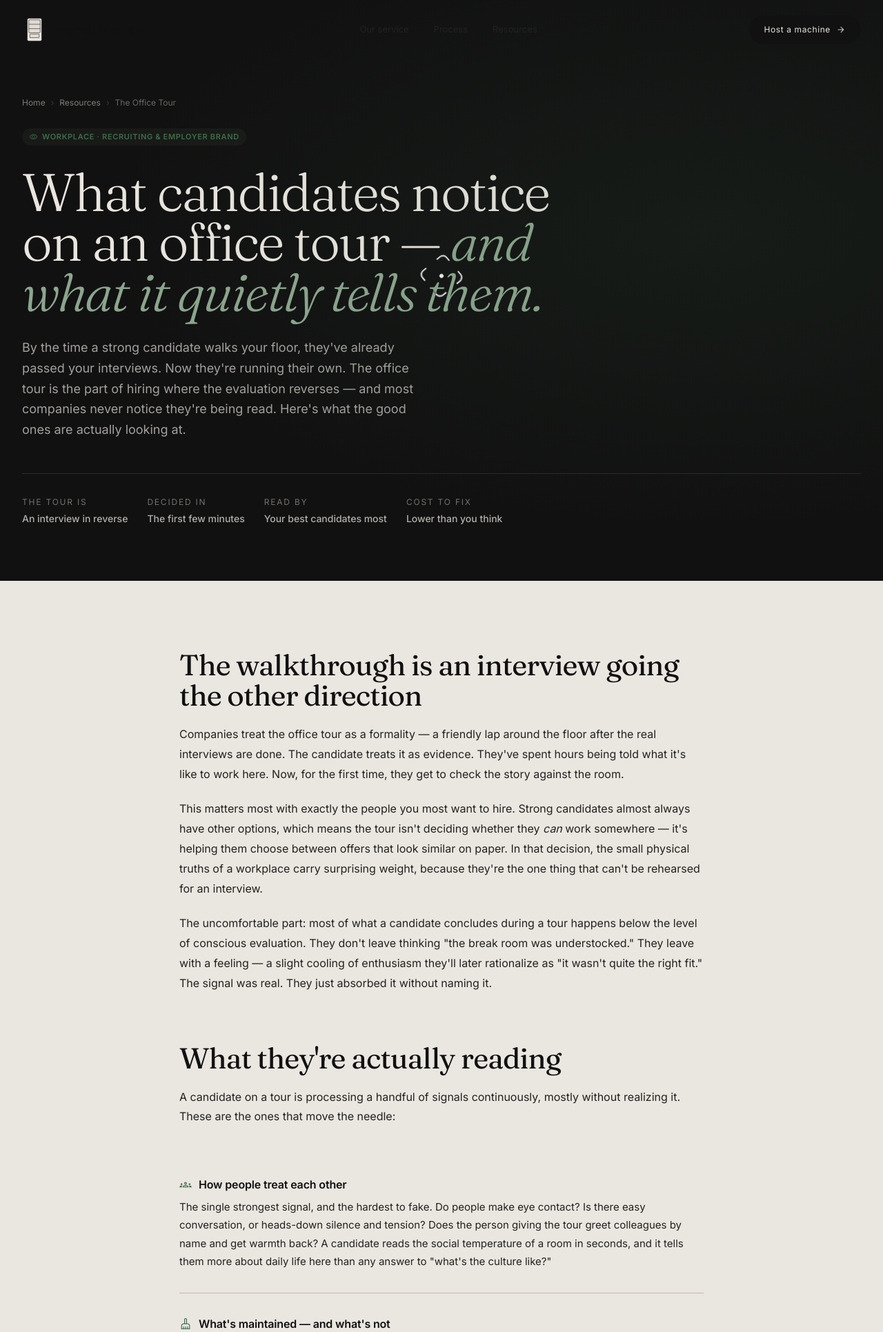
After one commit to Brendon-Chen/munch-machine, a Flask app: page /what-candidates-notice-on-an-office-tour in a window 1280 px wide. The commit adds this page. Shown: the top 1931 px of the page at 69% size. Run offline with Flask 3, Linux system fonts and the light colour scheme.

Commit message:
add new page, what-candidates-notice-on-an-office-tour

```diff
--- a/app.py
+++ b/app.py
@@ -204,6 +204,11 @@ def guide_turnover_cost():
     return render_template("pages/cost-of-employee-turnover.html", **_ctx())
 
 
+@app.route("/what-candidates-notice-on-an-office-tour")
+def guide_office_tour():
+    return render_template("pages/what-candidates-notice-office-tour.html", **_ctx())
+
+
 # --- Question-based pages ---
 
 @app.route("/how-office-vending-works")
--- /dev/null
+++ b/templates/pages/what-candidates-notice-office-tour.html
@@ -0,0 +1,160 @@
+{% extends "base.html" %}
+{% block title %}What Candidates Notice on an Office Tour (And What It Tells Them) | Munch Machine{% endblock %}
+{% block meta_description %}The in-person office tour is a silent interview running in the other direction. What top candidates actually read during the walkthrough — and the low-cost signals that quietly decide whether they accept your offer.{% endblock %}
+{% block canonical_path %}/what-candidates-notice-on-an-office-tour{% endblock %}
+{% block og_url_path %}/what-candidates-notice-on-an-office-tour{% endblock %}
+{% block og_title %}What Candidates Notice on an Office Tour | Munch Machine{% endblock %}
+{% block og_description %}The office tour is a silent interview going the other way. What candidates read in the walkthrough — and the cheap signals that decide whether they say yes.{% endblock %}
+{% block twitter_title %}What Candidates Notice on an Office Tour | Munch Machine{% endblock %}
+{% block twitter_description %}The walkthrough is an interview in reverse. What candidates actually read — and the low-cost signals that move offer decisions.{% endblock %}
+{% block schema %}
+<script type="application/ld+json">
+{"@context":"https://schema.org","@type":"Article","headline":"What Candidates Notice on an Office Tour (And What It Tells Them)","publisher":{"@type":"Organization","name":"Munch Machine"},"description":"An analysis of the signals job candidates read during an in-person office visit, how those signals shape offer-acceptance decisions, and the low-cost workplace details that disproportionately influence employer-brand impressions.","citation":[{"@type":"CreativeWork","name":"LinkedIn Global Talent Trends","author":"LinkedIn Corporation"},{"@type":"CreativeWork","name":"Glassdoor Candidate Experience Research","author":"Glassdoor, Inc."}]}
+</script>
+{% endblock %}
+{% block content %}
+
+<section class="page-hero">
+  <div class="wrap">
+    <nav class="breadcrumb">
+      <a href="{{ url_for('index') }}">Home</a>
+      <span class="sep">›</span>
+      <a href="{{ url_for('blog') }}">Resources</a>
+      <span class="sep">›</span>
+      <span>The Office Tour</span>
+    </nav>
+    <div class="research-badge"><span class="material-symbols-outlined" style="font-size:13px">visibility</span> Workplace · Recruiting & Employer Brand</div>
+    <h1>What candidates notice on an office tour — <em>and what it quietly tells them.</em></h1>
+    <p class="lead">By the time a strong candidate walks your floor, they've already passed your interviews. Now they're running their own. The office tour is the part of hiring where the evaluation reverses — and most companies never notice they're being read. Here's what the good ones are actually looking at.</p>
+    <div class="page-hero-meta">
+      <div class="meta-item">The tour is<strong>An interview in reverse</strong></div>
+      <div class="meta-item">Decided in<strong>The first few minutes</strong></div>
+      <div class="meta-item">Read by<strong>Your best candidates most</strong></div>
+      <div class="meta-item">Cost to fix<strong>Lower than you think</strong></div>
+    </div>
+  </div>
+</section>
+
+<section class="prose-section">
+  <div class="wrap"><div class="prose">
+
+    <h2>The walkthrough is an interview going the other direction</h2>
+    <p>Companies treat the office tour as a formality — a friendly lap around the floor after the real interviews are done. The candidate treats it as evidence. They've spent hours being told what it's like to work here. Now, for the first time, they get to check the story against the room.</p>
+    <p>This matters most with exactly the people you most want to hire. Strong candidates almost always have other options, which means the tour isn't deciding whether they <em>can</em> work somewhere — it's helping them choose between offers that look similar on paper. In that decision, the small physical truths of a workplace carry surprising weight, because they're the one thing that can't be rehearsed for an interview.</p>
+    <p>The uncomfortable part: most of what a candidate concludes during a tour happens below the level of conscious evaluation. They don't leave thinking "the break room was understocked." They leave with a feeling — a slight cooling of enthusiasm they'll later rationalize as "it wasn't quite the right fit." The signal was real. They just absorbed it without naming it.</p>
+
+    <h2>What they're actually reading</h2>
+    <p>A candidate on a tour is processing a handful of signals continuously, mostly without realizing it. These are the ones that move the needle:</p>
+
+    <div class="pillar-list">
+      <div class="pillar-item">
+        <h4><span class="material-symbols-outlined">groups</span>How people treat each other</h4>
+        <p>The single strongest signal, and the hardest to fake. Do people make eye contact? Is there easy conversation, or heads-down silence and tension? Does the person giving the tour greet colleagues by name and get warmth back? A candidate reads the social temperature of a room in seconds, and it tells them more about daily life here than any answer to "what's the culture like?"</p>
+      </div>
+      <div class="pillar-item">
+        <h4><span class="material-symbols-outlined">cleaning_services</span>What's maintained — and what's not</h4>
+        <p>The burned-out hallway light. The conference room whiteboard nobody's cleaned in weeks. The "out of order" sign that's gone yellow. None of these are large problems individually. Collectively they answer a question the candidate is asking quietly: when something here needs attention, does it get it? An office that lets small things rot signals how it will treat the small things that matter to <em>them</em>.</p>
+      </div>
+      <div class="pillar-item">
+        <h4><span class="material-symbols-outlined">local_cafe</span>The break room and kitchen</h4>
+        <p>This is the room candidates read most carefully, because it's the room that's explicitly <em>for</em> employees rather than for work. A well-kept, well-stocked break area says the company spends thought and money on people when no client is watching. An empty, cash-only, or neglected one says the opposite — loudly, and exactly where the candidate is imagining their own daily routine.</p>
+      </div>
+      <div class="pillar-item">
+        <h4><span class="material-symbols-outlined">chair</span>Where they'd actually sit</h4>
+        <p>Candidates mentally place themselves at a desk during the tour. Cramped, dim, or visibly uncomfortable workspaces register immediately. So does the opposite. They're not expecting luxury — they're checking whether the company treats the place people spend most of their waking hours as an afterthought or as something worth getting right.</p>
+      </div>
+      <div class="pillar-item">
+        <h4><span class="material-symbols-outlined">sentiment_satisfied</span>The energy of the room</h4>
+        <p>Hard to define, impossible to miss. Does the floor feel alive or depleted? Are people engaged or watching the clock? This is the aggregate of everything else, and it's the feeling the candidate carries home. It's also the signal that overrides the brochure: a polished pitch can't survive a tour through a visibly demoralized office.</p>
+      </div>
+    </div>
+
+    <h2>The walkthrough, decoded</h2>
+    <p>Every visible detail gets silently translated into a conclusion about what it's like to work here. A few of the most common translations:</p>
+
+    <table class="comparison-table">
+      <thead><tr><th>What they see</th><th>What they conclude</th></tr></thead>
+      <tbody>
+        <tr><td>A clean, fully stocked break room</td><td>"They take care of people here, even in the details."</td></tr>
+        <tr><td>An empty vending machine or bare pantry</td><td>"Perks get announced, then quietly stop being maintained."</td></tr>
+        <tr><td>Cash-only payment for anything</td><td>"Nobody's updated how this place runs in a while."</td></tr>
+        <tr><td>People chatting easily in common areas</td><td>"I could actually see myself here."</td></tr>
+        <tr><td>A long-broken fixture nobody's fixed</td><td>"Problems get tolerated rather than solved."</td></tr>
+        <tr><td>A thoughtful, comfortable workspace</td><td>"They've thought about the experience of being here."</td></tr>
+      </tbody>
+    </table>
+
+    <h2>Why the break room punches above its weight</h2>
+    <p>Of everything on a tour, the break room is uniquely diagnostic — and uniquely controllable. It's the one space whose entire purpose is the comfort of employees, which makes it the clearest available proof of how the company actually treats its people versus how it describes itself.</p>
+    <p>It's also the room where the candidate is most vividly imagining their own future. They're picturing the 3pm coffee, the quick break between meetings, the place they'll decompress on a hard day. If that space looks neglected, the candidate doesn't just see a tired room — they see their own future daily experience, and it's underwhelming.</p>
+    <p>The leverage here is unusual. Most tour signals are expensive or slow to change: you can't quickly renovate a floor, raise morale on demand, or fake genuine warmth between colleagues. But the break room is fixable fast, and fixing it sends a signal out of proportion to its cost.</p>
+
+    <div class="callout">
+      <p><strong>The reframe:</strong> A great break room isn't an employee perk that happens to be visible on tours. It's an employer-brand asset that happens to also serve your current team every day. The same dollar does both jobs at once.</p>
+    </div>
+
+    <h2>The cheap signals that punch above their weight</h2>
+    <p>Not every improvement to how your office "reads" requires a budget cycle. The highest-leverage moves are the ones that are both visible and inexpensive:</p>
+    <ul>
+      <li><strong>A consistently stocked, modern break room.</strong> The clearest "we invest in people" signal available, and one of the few you can put in place in weeks rather than quarters.</li>
+      <li><strong>Cashless, current-feeling amenities.</strong> Tap-to-pay everything. Cash-only anything reads as a workplace that hasn't been updated in years.</li>
+      <li><strong>Visibly maintained common spaces.</strong> Nothing broken, nothing yellowed, nothing "temporarily" out of order for three months. Maintenance is a proxy for how the company operates.</li>
+      <li><strong>A tour route that goes through the good parts.</strong> If your break area is a genuine asset, the tour should pass through it, not around it.</li>
+    </ul>
+
+    <h2>Where this becomes simple</h2>
+    <p>The break room is the rare tour signal that's both high-impact and genuinely easy to fix. A managed vending placement turns a neglected or cash-only break area into a consistently stocked, cashless, professionally maintained amenity — at no cost to the business and with no ongoing work for your team.</p>
+    <p>That means the room your candidates read most carefully becomes one that works in your favor: stocked when they walk through it, modern when they reach for their phone to pay, maintained because keeping it that way is the operator's job, not an item that fell off someone's to-do list. It's one of the only employer-brand improvements that pays for itself the moment a strong candidate notices it.</p>
+
+    <h2>Common questions</h2>
+    <div class="page-faq faq">
+
+      <details class="faq-item">
+        <summary><span>Does the office really affect whether candidates accept offers?</span><div class="ch"><span class="material-symbols-outlined" style="font-size:16px">add</span></div></summary>
+        <p>The in-person visit is consistently cited in candidate-experience research as one of the most influential touchpoints in the hiring process, precisely because it's the first unscripted look a candidate gets. <sup class="ref">[1]</sup> It rarely creates a yes on its own, but it frequently tips a close decision — and close decisions are exactly the ones you face when competing for strong candidates with multiple offers.</p>
+      </details>
+
+      <details class="faq-item">
+        <summary><span>We're hiring mostly remote. Does the tour still matter?</span><div class="ch"><span class="material-symbols-outlined" style="font-size:16px">add</span></div></summary>
+        <p>For fully remote roles, the physical tour matters less — but the same signals reappear in other forms: how organized the onboarding feels, how responsive people are, whether small things get attended to. For any role that involves coming in even occasionally, the in-person impression still carries weight, and the break room is still the room people picture themselves using.</p>
+      </details>
+
+      <details class="faq-item">
+        <summary><span>What's the fastest thing we can improve before a hiring push?</span><div class="ch"><span class="material-symbols-outlined" style="font-size:16px">add</span></div></summary>
+        <p>Maintenance and the break room — in that order. Walk your own tour route as if you'd never seen it, fix anything visibly broken or neglected, and make sure the common areas signal investment rather than afterthought. The break room is the highest-leverage single space, and a managed vending placement typically takes about two weeks from first conversation to a stocked, working machine.</p>
+      </details>
+
+    </div>
+
+    <div class="cite-list">
+      <h3>Sources</h3>
+      <ol>
+        <li id="cite-1">LinkedIn Corporation. <em>Global Talent Trends.</em> LinkedIn's ongoing research on hiring, candidate behavior, and employer brand, which consistently identifies the candidate experience — including in-person interactions — as a significant factor in offer acceptance and employer reputation. <a href="https://business.linkedin.com/talent-solutions/global-talent-trends" rel="nofollow noopener" target="_blank">business.linkedin.com/talent-solutions</a></li>
+        <li id="cite-2">Glassdoor, Inc. <em>Candidate experience and employer brand research.</em> Glassdoor's research on how candidates evaluate prospective employers, including the influence of workplace impressions and reviews on hiring outcomes. <a href="https://www.glassdoor.com/employers/resources/" rel="nofollow noopener" target="_blank">glassdoor.com/employers/resources</a></li>
+      </ol>
+    </div>
+
+    <div class="related-links">
+      <span class="related-label">Related</span>
+      <a href="{{ url_for('guide_break_room_audit') }}">The Break Room Audit</a>
+      <a href="{{ url_for('guide_hybrid_office') }}">Why Employees Choose the Office</a>
+      <a href="{{ url_for('guide_turnover_cost') }}">The Cost of Employee Turnover</a>
+      <a href="{{ url_for('page_managed_vending') }}">Managed Vending Services</a>
+    </div>
+
+    <div class="page-cta">
+      <div class="cta-text">
+        <h2>Make the room they read most <em>work in your favor.</em></h2>
+        <p>A stocked, cashless, professionally maintained break room — zero cost to your business, zero work for your team. Live in about two weeks.</p>
+      </div>
+      <div class="cta-actions">
+        <a href="{{ url_for('page_inquire') }}" class="btn btn-dark" style="background:var(--cream);color:var(--ink);font-size:14px">
+          Request a placement <span class="material-symbols-outlined" style="font-size:14px">arrow_forward</span>
+        </a>
+      </div>
+    </div>
+
+  </div></div>
+</section>
+
+{% endblock %}
--- a/templates/sitemap.xml
+++ b/templates/sitemap.xml
@@ -221,6 +221,12 @@
     <changefreq>monthly</changefreq>
     <priority>0.7</priority>
   </url>
+  <url>
+    <loc>{{ base }}/what-candidates-notice-on-an-office-tour</loc>
+    <lastmod>{{ today }}</lastmod>
+    <changefreq>monthly</changefreq>
+    <priority>0.7</priority>
+  </url>
 
   <!-- Question / guide pages -->
   <url>
```
Also changed, not shown: templates/blog.html (+7 -0 lines).
